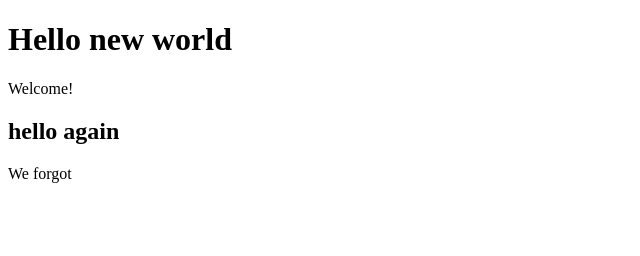
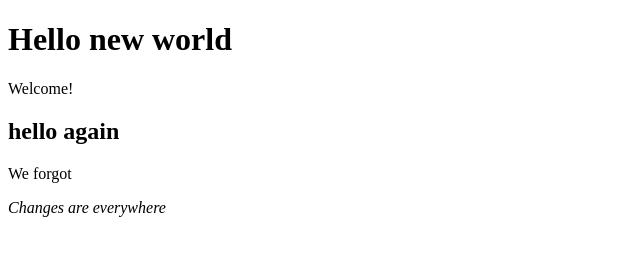
Before and after one commit to Jajuan-Brainstation/Testing-repo, a plain HTML site: page index.html in a window 1280 px wide. Shown: the whole page, without its empty margins (0-640 px from the left). Drawn offline with Linux system fonts and the light colour scheme.

Commit message:
Italics should be around text

```diff
--- a/index.html
+++ b/index.html
@@ -13,5 +13,6 @@
         <p>Welcome!</p>
         <h2>hello again</h2>
         <p>We forgot</p>
+        <i>Changes are everywhere</i>
     </body>
 </html>
```
